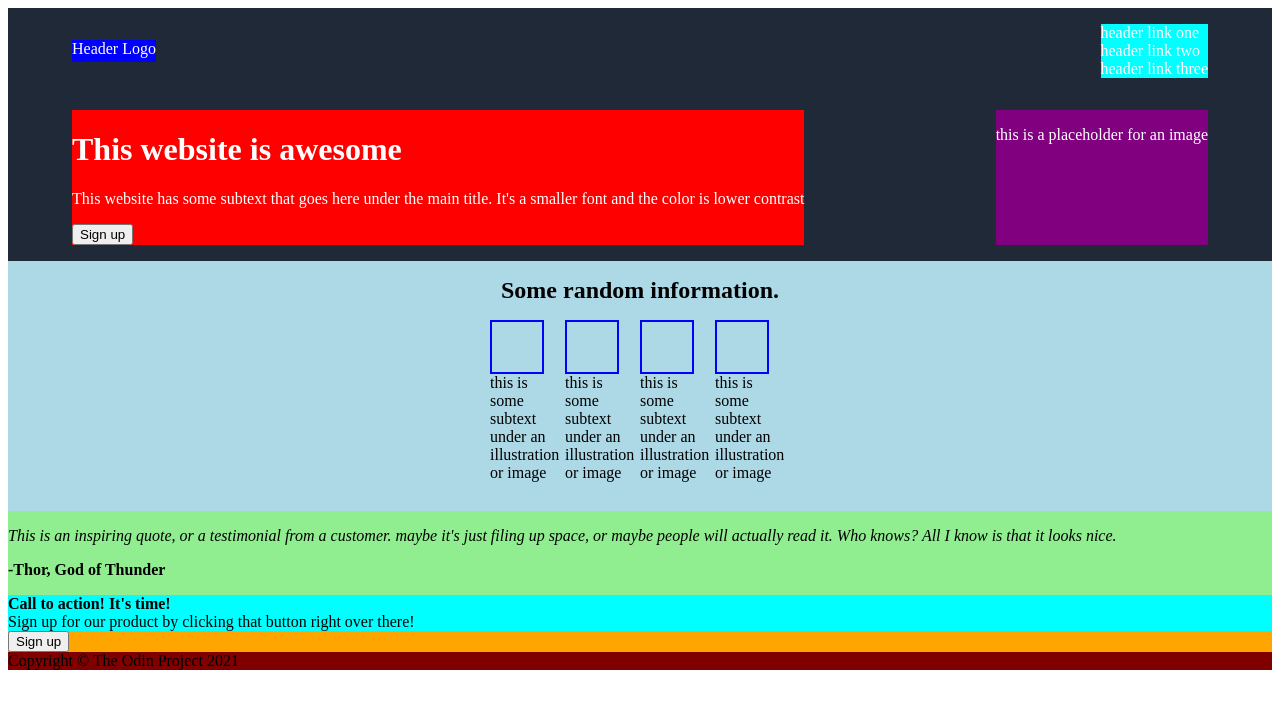
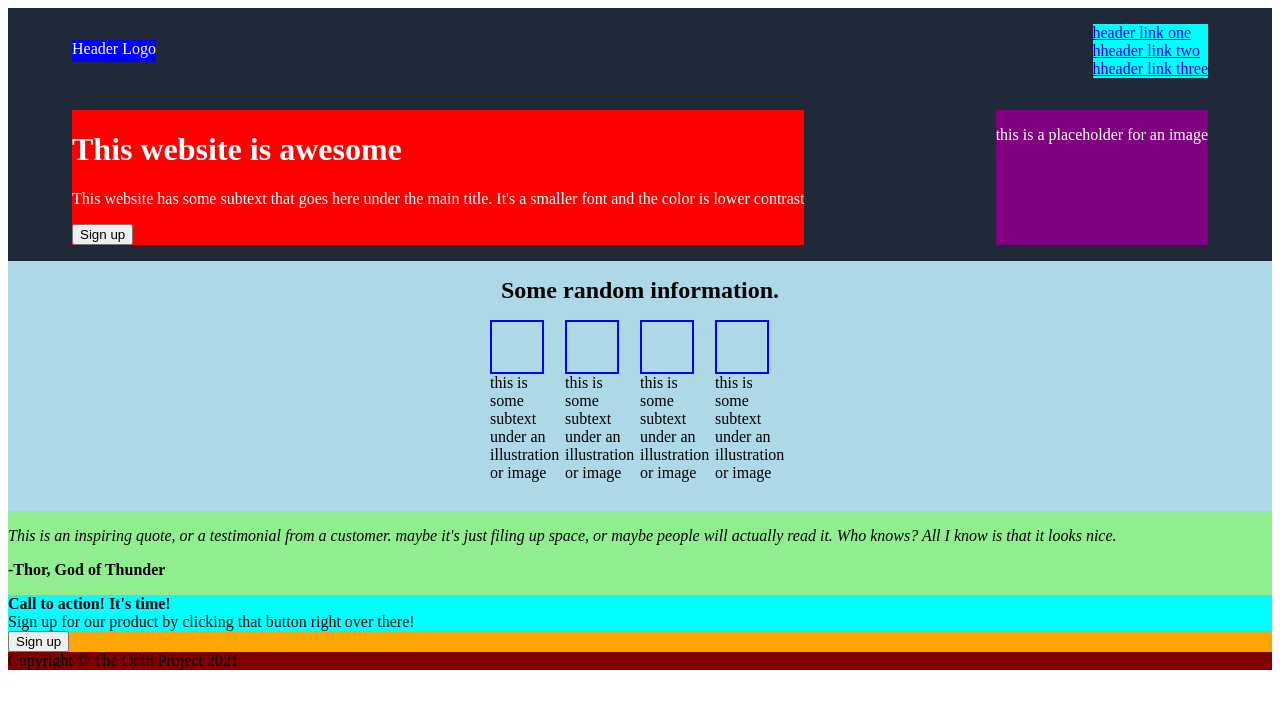
Before and after one commit to Nipun-Renaissance/landing-page, a plain HTML site: page index.html in a window 1280 px wide. Drawn offline with Linux system fonts and the light colour scheme.

Commit message:
Add <a> elements to the list in the header

```diff
--- a/index.html
+++ b/index.html
@@ -13,9 +13,9 @@
               <!-- Header logo can be a p or h2 -->
           <p>Header Logo</p>
           <ul>
-            <li>header link one</li>
-            <li>header link two</li>
-            <li>header link three</li>
+            <li><a href="#">header link one</a></li>
+            <li><a href="#">hheader link two</a></li>
+            <li><a href="#">hheader link three</a></li>
           </ul>
         </div>
         <div class ="lowerheader">
```
